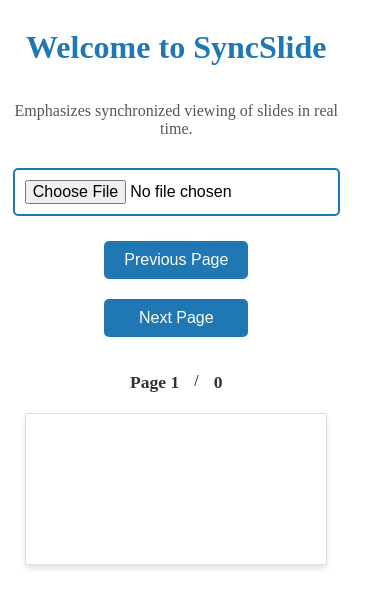
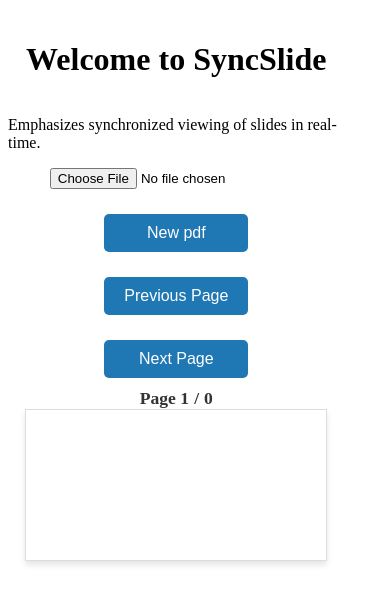
Before and after one commit to 000000Srj/Project, a website: page public/index.html in a window 390 px wide. Drawn offline with Linux system fonts and the light colour scheme.

Commit message:
complete step2

```diff
--- a/public/index.html
+++ b/public/index.html
@@ -4,30 +4,35 @@
   <meta charset="UTF-8">
   <meta name="viewport" content="width=device-width, initial-scale=1.0">
   <title>SyncSlide</title>
+  <script src="https://cdnjs.cloudflare.com/ajax/libs/pdf.js/2.10.377/pdf.min.js"></script>
   <link rel="stylesheet" href="styles.css">
-  <script src="https://cdnjs.cloudflare.com/ajax/libs/pdf.js/2.10.377/pdf.min.js"></script>
 </head>
 <body>
   <div class="container">
+    <div class="pdf-viewer">
       <h1>Welcome to SyncSlide</h1>
-    <p>Emphasizes synchronized viewing of slides in real time.</p>
+      <p>Emphasizes synchronized viewing of slides in real-time.</p>
 
-    <!-- File upload input -->
       <input type="file" id="uploadPdf" accept="application/pdf">
 
-    <!-- Buttons for navigating slides -->
-    <div class="controls">
+      <div class="pdf-navigation">
+        <button id="reset">New pdf</button>
         <button id="prevPage">Previous Page</button>
         <button id="nextPage">Next Page</button>
+
+
+
       </div>
-
-    <!-- Display the current page number and total pages -->
-    <div class="page-navigation">
+      <div class="page-info">
         <span id="pageNum">Page 1</span> / <span id="pageCount">0</span>
       </div>
 
-    <!-- Container for the PDF content -->
       <canvas id="pdfCanvas"></canvas>
+
+    </div>
+
+    <!-- Sidebar for page thumbnails -->
+    <div class="page-thumbnails" id="thumbnailsContainer"></div>
   </div>
 
   <script>
@@ -37,6 +42,9 @@
     const canvas = document.getElementById('pdfCanvas');
     const ctx = canvas.getContext('2d');
     const uploadPdfInput = document.getElementById('uploadPdf');
+    const thumbnailsContainer = document.getElementById('thumbnailsContainer');
+    const prevPageBtn = document.getElementById('prevPage');
+    const nextPageBtn = document.getElementById('nextPage');
 
     // Handle PDF upload
     uploadPdfInput.addEventListener('change', function(event) {
@@ -62,6 +70,9 @@
 
         // Render the first page
         renderPage(currentPage);
+
+        // Generate thumbnails
+        generateThumbnails();
       }).catch(function(error) {
         console.error("Error loading PDF: ", error);
         alert("Failed to load PDF. Please try again.");
@@ -85,12 +96,58 @@
         };
         page.render(renderContext).promise.then(function() {
           document.getElementById('pageNum').textContent = pageNum;
+          highlightThumbnail(pageNum); // Highlight current page in the thumbnails
         });
       });
     }
 
+    // Generate thumbnails for all pages
+    function generateThumbnails() {
+      for (let i = 1; i <= totalPages; i++) {
+        const thumbnailContainer = document.createElement('div');
+        const thumbnail = document.createElement('canvas');
+        thumbnail.classList.add('thumbnail');
+        thumbnailContainer.appendChild(thumbnail);
+
+        // Render the page thumbnail
+        pdfDoc.getPage(i).then(function(page) {
+          const scale = 0.2; // Thumbnail zoom factor
+          const viewport = page.getViewport({ scale: scale });
+
+          thumbnail.width = viewport.width;
+          thumbnail.height = viewport.height;
+
+          const renderContext = {
+            canvasContext: thumbnail.getContext('2d'),
+            viewport: viewport
+          };
+          page.render(renderContext);
+        });
+
+        // Add click event to set the page
+        thumbnailContainer.addEventListener('click', function() {
+          currentPage = i;
+          renderPage(currentPage);
+        });
+
+        thumbnailsContainer.appendChild(thumbnailContainer);
+      }
+    }
+
+    // Highlight the current page in the thumbnail list
+    function highlightThumbnail(pageNum) {
+      const thumbnails = document.querySelectorAll('.thumbnail');
+      thumbnails.forEach((thumbnail, index) => {
+        if (index + 1 === pageNum) {
+          thumbnail.classList.add('active-thumbnail');
+        } else {
+          thumbnail.classList.remove('active-thumbnail');
+        }
+      });
+    }
+
     // Navigate to the previous page
-    document.getElementById('prevPage').addEventListener('click', function() {
+    prevPageBtn.addEventListener('click', function() {
       if (currentPage > 1) {
         currentPage--;
         renderPage(currentPage);
@@ -98,12 +155,57 @@
     });
 
     // Navigate to the next page
-    document.getElementById('nextPage').addEventListener('click', function() {
+    nextPageBtn.addEventListener('click', function() {
       if (currentPage < totalPages) {
         currentPage++;
         renderPage(currentPage);
       }
     });
+
+    document.getElementById('reset').addEventListener('click', function () {
+  // Clear the PDF canvas
+  const context = canvas.getContext('2d');
+  context.clearRect(0, 0, canvas.width, canvas.height);
+
+  // Reset page navigation information
+  document.getElementById('pageNum').textContent = 'Page 0';
+  document.getElementById('pageCount').textContent = '0';
+
+  // Clear the thumbnails container
+  thumbnailsContainer.innerHTML = '';
+
+  // Reset PDF document and page number tracking
+  pdfDoc = null;
+  currentPage = 1;
+  totalPages = 0;
+
+  // Reset the upload file input
+  uploadPdfInput.value = ''; // Optional: clears the file selection
+});
+
+// Update loadPdf function to enable navigation buttons after PDF loads successfully
+function loadPdf(pdfData) {
+  pdfjsLib.getDocument(pdfData).promise.then(function(pdf) {
+    pdfDoc = pdf;
+    totalPages = pdfDoc.numPages;
+    document.getElementById('pageCount').textContent = totalPages;
+
+    // Enable the navigation buttons now that a new PDF is loaded
+    prevPageBtn.disabled = false;
+    nextPageBtn.disabled = false;
+
+    // Render the first page
+    renderPage(currentPage);
+
+    // Generate thumbnails
+    generateThumbnails();
+  }).catch(function(error) {
+    console.error("Error loading PDF: ", error);
+    alert("Failed to load PDF. Please try again.");
+  });
+}
+
+
   </script>
 </body>
 </html>
--- a/public/styles.css
+++ b/public/styles.css
@@ -6,8 +6,8 @@
       background-color: #f4f4f4;
       color: #333;
       display: flex;
-      align-items: center;
       justify-content: center;
+      align-items: flex-start;
       height: 100vh;
       overflow: hidden;
       text-align: center;
@@ -15,43 +15,57 @@
 
     .container {
       width: 90%;
-      max-width: 800px;
-      text-align: center;
+      max-width: 1000px;
+      display: flex;
+      justify-content: center;
+      gap: 30px;
+      margin-top: 20px;
+    }
+
+    .pdf-viewer {
       display: flex;
       flex-direction: column;
       align-items: center;
-      justify-content: center;
     }
 
-    h1 {
-      font-size: 2.5rem;
-      color: #1f77b4;
+    .pdf-navigation {
+      margin-top: 20px;
+      display: flex;
+      justify-content: center;
+      gap: 10px;
+    }
+
+    #pdfCanvas {
+      border: 1px solid #ddd;
+      box-shadow: 0 4px 6px rgba(0, 0, 0, 0.1);
+      display: block;
+      max-width: 100%;
+      height: auto;
       margin-bottom: 20px;
     }
 
-    p {
-      font-size: 1.2rem;
-      color: #555;
-      margin-bottom: 30px;
-      max-width: 600px;
-      margin-left: auto;
-      margin-right: auto;
+    .page-thumbnails {
+      display: flex;
+      flex-direction: column;
+      align-items: center;
+      margin-left: 20px;
     }
 
-    input[type="file"] {
-      margin-bottom: 20px;
-      padding: 10px;
-      border: 2px solid #1f77b4;
-      border-radius: 5px;
-      font-size: 1rem;
+    .thumbnail {
+      margin: 5px;
+      padding: 2px;
       cursor: pointer;
+      border: 2px solid transparent;
+      transition: border-color 0.3s;
     }
 
-    .controls {
-      display: flex;
-      justify-content: center;
-      margin-bottom: 20px;
-      gap: 10px;
+    .thumbnail:hover {
+      border-color: #1f77b4;
+    }
+
+    .active-thumbnail {
+      border-color: #1f77b4;
+      background-color: #e3f2fd;
     }
 
     button {
@@ -75,53 +89,33 @@
       cursor: not-allowed;
     }
 
-    #pdfCanvas {
-      border: 1px solid #ddd;
-      box-shadow: 0 4px 6px rgba(0, 0, 0, 0.1);
-      margin-top: 20px;
-      display: block;
-      max-width: 100%;
-      height: auto;
+    .page-info {
+        font-weight: bold;
+        font-size: 1.1rem;
+        color: #333;
+        display: flex;
+        justify-content: center; /* Centers the content */
+        align-items: center;
+        gap: 5px; /* Optional spacing between page number and total */
     }
 
     #pageNum, #pageCount {
-      font-weight: bold;
-      font-size: 1.1rem;
-      color: #333;
-    }
-
-    .page-navigation {
-      display: flex;
-      justify-content: center;
-      margin-top: 10px;
-    }
-
-    .page-navigation span {
-      margin: 0 15px;
-      font-size: 1.2rem;
-      color: #555;
+        display: inline; /* Keep inline styling for individual elements */
+        margin: 0;
     }
 
     @media (max-width: 600px) {
-      h1 {
-        font-size: 2rem;
-      }
-
-      p {
-        font-size: 1rem;
-      }
-
-      .controls {
+      .container {
         flex-direction: column;
       }
 
-      .controls button {
-        width: 100%;
-        margin: 5px 0;
+      .pdf-navigation,
+      .thumbnail {
+        flex-direction: column;
       }
 
-      .page-navigation span {
-        font-size: 1rem;
+      .pdf-navigation button {
+        margin-bottom: 10px;
       }
     }
 </style>
```
Also changed, not shown: README.md. Lines whose indentation alone changed are shown as unchanged.
